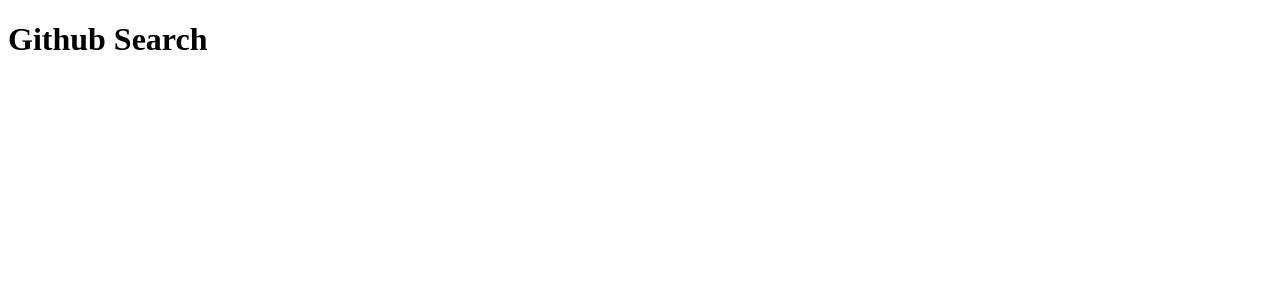
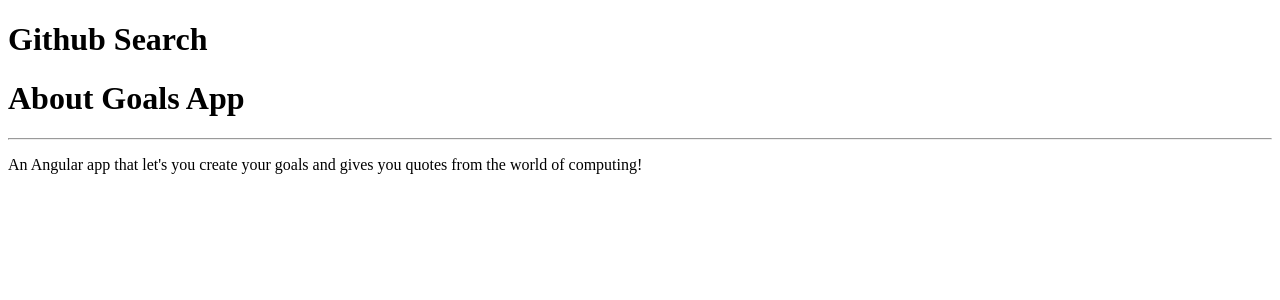
Before and after one commit to kezabrenda/Github-Search, an Angular app: page /routing in a window 1280 px wide. Before the commit this address led to /. Shown: the top 300 px of the page. Built offline with nearby package versions, Linux system fonts and the light colour scheme.

Commit message:
add routing component

```diff
--- a/src/app/app-routing.module.ts
+++ b/src/app/app-routing.module.ts
@@ -1,10 +1,12 @@
 import { NgModule } from '@angular/core';
 import { Routes, RouterModule } from '@angular/router';
 
-//import { GitSearchComponent } from './git-search/git-search.component';
+import { GitSearchComponent } from './git-search/git-search.component';
+import { RoutingComponent } from './routing/routing.component';
 
 const routes: Routes = [
-  //{ path: 'gitSearch', component: GitSearchComponent},
+  { path: 'gitSearch', component: GitSearchComponent},
+  { path: 'routing', component: RoutingComponent},
 ];
 
 @NgModule({
--- a/src/app/app.module.ts
+++ b/src/app/app.module.ts
@@ -3,11 +3,15 @@
 
 import { AppRoutingModule } from './app-routing.module';
 import { AppComponent } from './app.component';
+import { GitSearchComponent } from './git-search/git-search.component';
+import { RoutingComponent } from './routing/routing.component';
 
 
 @NgModule({
   declarations: [
     AppComponent,
+    GitSearchComponent,
+    RoutingComponent,
   ],
   imports: [
     BrowserModule,
--- /dev/null
+++ b/src/app/routing/routing.component.html
@@ -0,0 +1,5 @@
+<div class="jumbotron">
+    <h1 class="display-4 text-center">About Goals App</h1>
+    <hr class="my-4">
+    <p class="lead text-center">An Angular app that let's you create your goals and gives you quotes from the world of computing!</p>
+  </div>
--- /dev/null
+++ b/src/app/routing/routing.component.ts
@@ -0,0 +1,15 @@
+import { Component, OnInit } from '@angular/core';
+
+@Component({
+  selector: 'app-routing',
+  templateUrl: './routing.component.html',
+  styleUrls: ['./routing.component.css']
+})
+export class RoutingComponent implements OnInit {
+
+  constructor() { }
+
+  ngOnInit(): void {
+  }
+
+}
```
Also changed, not shown: src/app/routing/routing.component.css (added), 1 other file (tests, documents, lock files or other folders).
